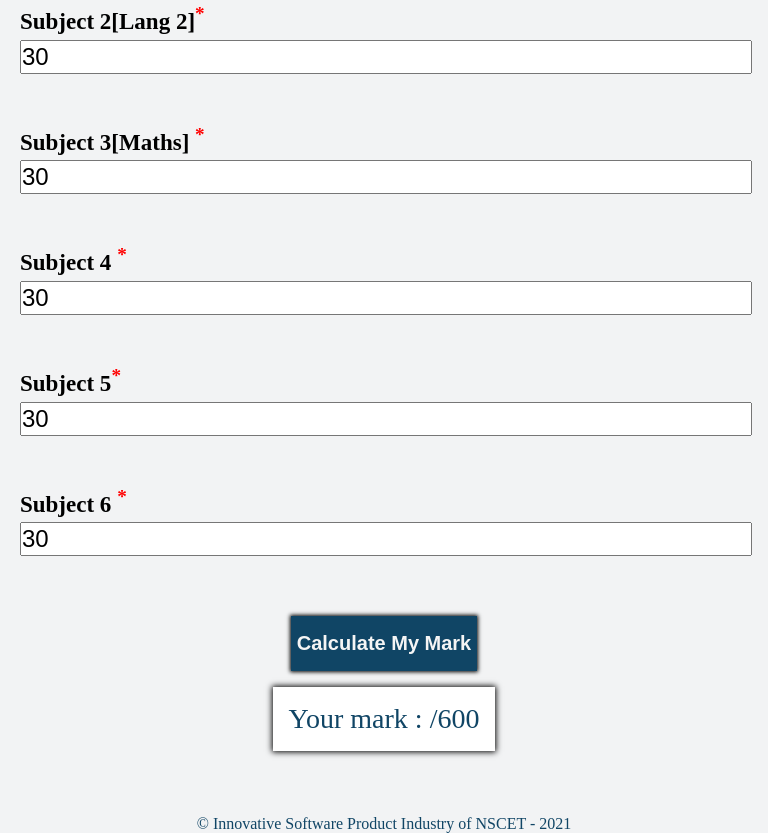
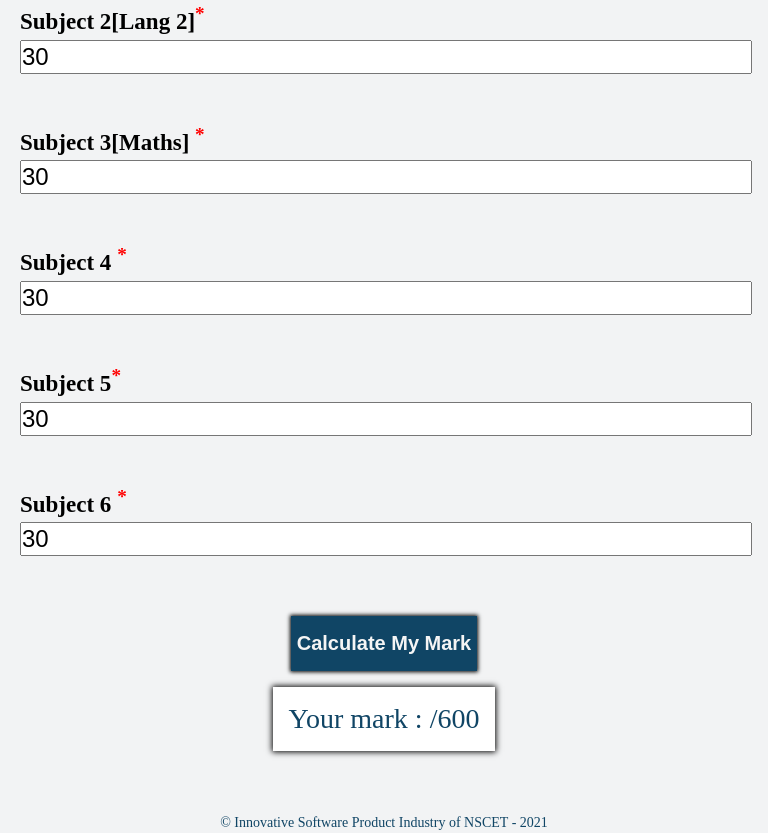
Before and after one commit to MANOJ-KUMAR-2000/TN-12th-MarkCalculator-2021, a plain HTML site: page index.html in a window 768 px wide. Shown: the part 2315-3148 px from the top of the page. Drawn offline with Linux system fonts and the light colour scheme.

Commit message:
Update styles.css

```diff
--- a/styles.css
+++ b/styles.css
@@ -157,7 +157,18 @@ input[type='number'] {
     box-shadow: 0px 0px 6px 1px black;
 }
 
-footer>div>p {
-    text-align: center;
-    color: #104565;
+@media (min-width:768px){
+    footer>div>p {
+        text-align: center;
+        color: #104565;
+        font-size:18px;
+    }
 }
+
+@media (max-width:768px){
+    footer>div>p {
+        text-align: center;
+        color: #104565;
+        font-size:14px;
+    }
+}
```
